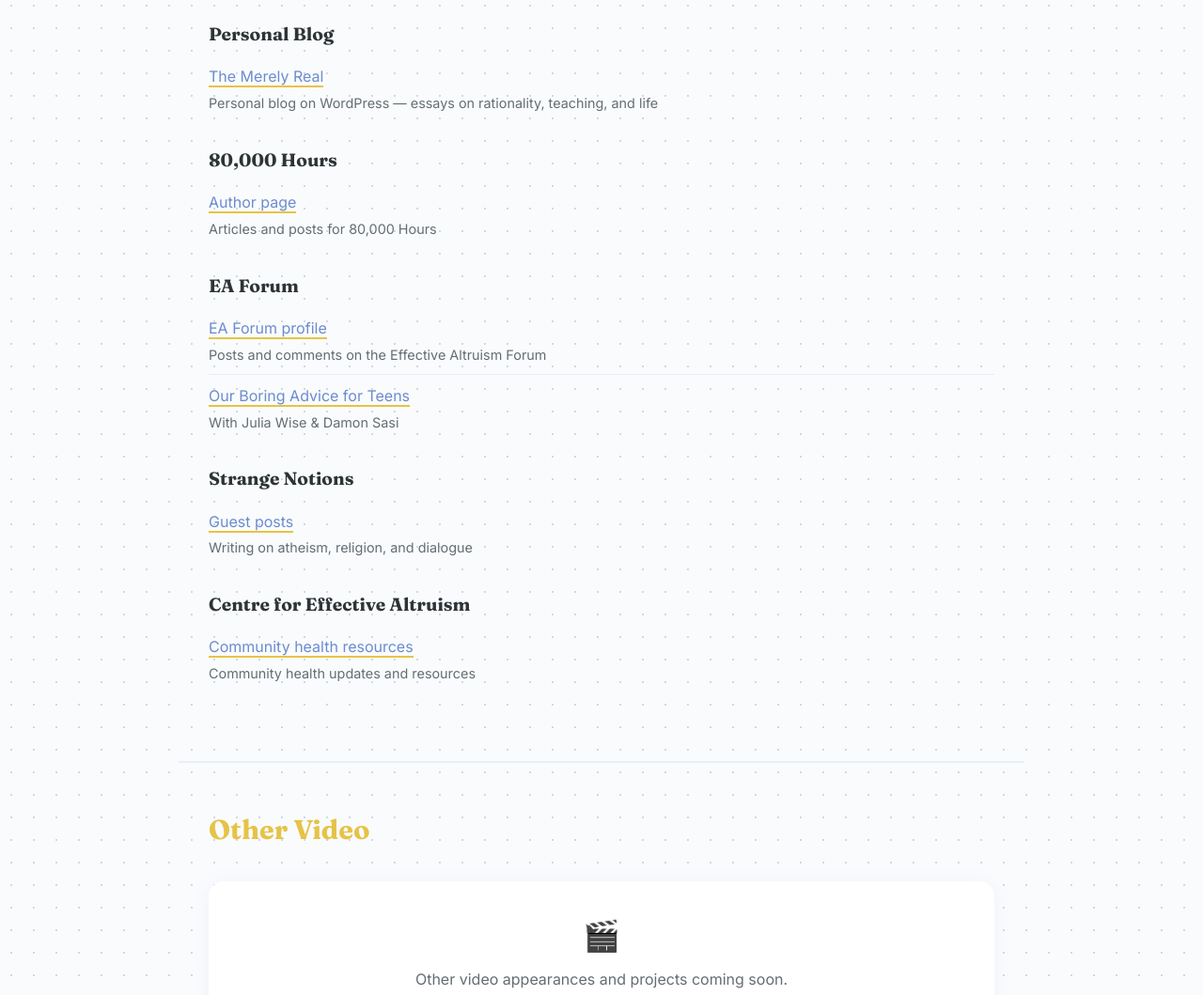
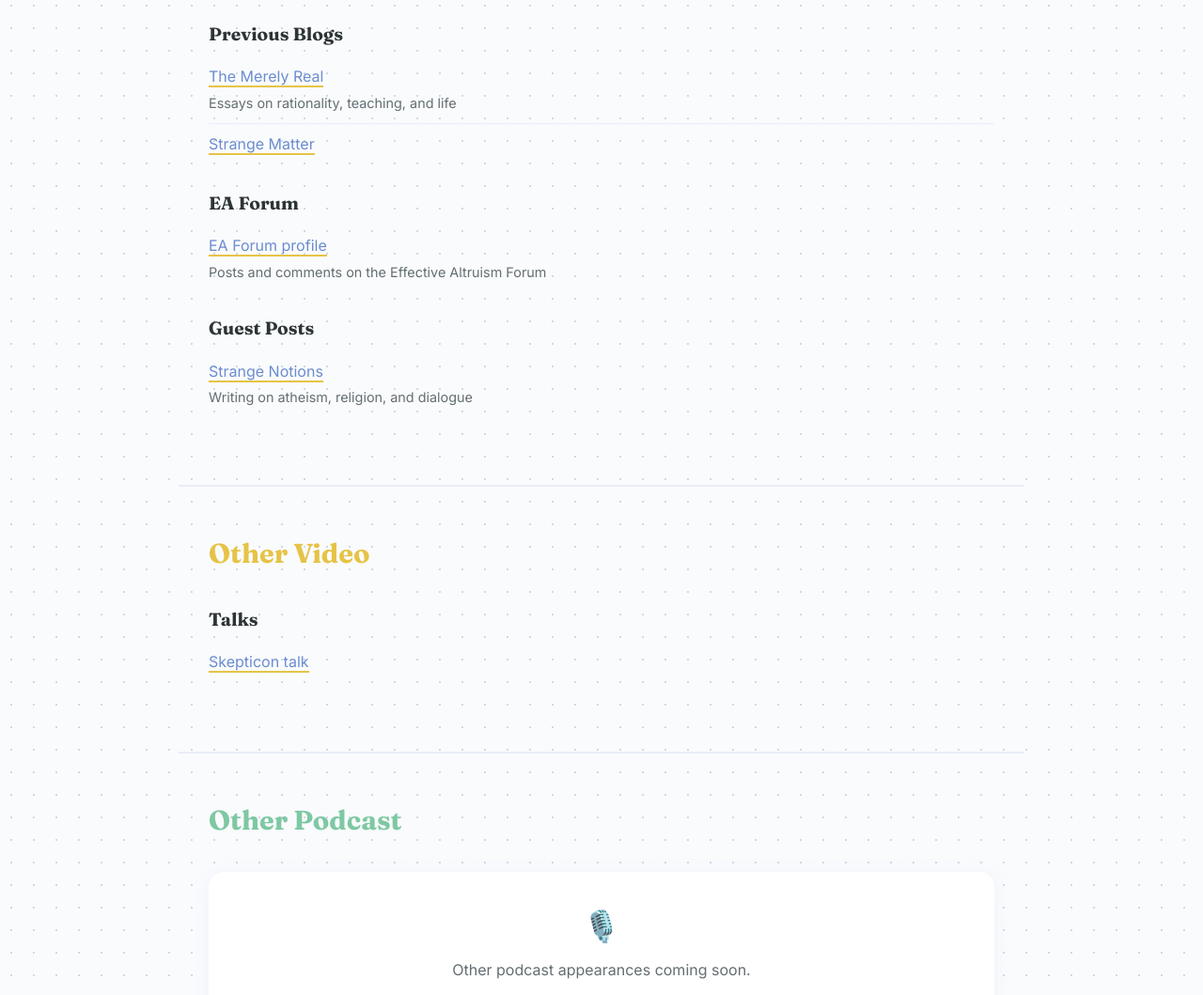
Before and after one commit to chanamessinger/chanamessinger.com, a plain HTML site: page other.html in a window 1280 px wide. Shown: the part 390-1449 px from the top of the page at 94% size. Drawn offline with Linux system fonts and the light colour scheme.

Commit message:
Update other.html: consolidate writing, add video talks

```diff
--- a/other.html
+++ b/other.html
@@ -218,19 +218,14 @@
     <section class="content-section" id="writing">
         <h2>Other Writing</h2>
 
-        <h3>Personal Blog</h3>
+        <h3>Previous Blogs</h3>
         <ul class="link-list">
             <li>
                 <a href="https://themerelyreal.wordpress.com/" target="_blank">The Merely Real</a>
-                <span class="description">Personal blog on WordPress — essays on rationality, teaching, and life</span>
+                <span class="description">Essays on rationality, teaching, and life</span>
             </li>
-        </ul>
-
-        <h3>80,000 Hours</h3>
-        <ul class="link-list">
             <li>
-                <a href="https://80000hours.org/author/chana-messinger/" target="_blank">Author page</a>
-                <span class="description">Articles and posts for 80,000 Hours</span>
+                <a href="https://fantasticastoria.blogspot.com/" target="_blank">Strange Matter</a>
             </li>
         </ul>
 
@@ -240,25 +235,13 @@
                 <a href="https://forum.effectivealtruism.org/users/chana_messinger" target="_blank">EA Forum profile</a>
                 <span class="description">Posts and comments on the Effective Altruism Forum</span>
             </li>
-            <li>
-                <a href="https://forum.effectivealtruism.org/posts/GqC3wDjBRLoGsEKwP/our-boring-advice-for-teens" target="_blank">Our Boring Advice for Teens</a>
-                <span class="description">With Julia Wise &amp; Damon Sasi</span>
-            </li>
         </ul>
 
-        <h3>Strange Notions</h3>
+        <h3>Guest Posts</h3>
         <ul class="link-list">
             <li>
-                <a href="https://strangenotions.com/author/chana-messinger/" target="_blank">Guest posts</a>
+                <a href="https://strangenotions.com/author/chana-messinger/" target="_blank">Strange Notions</a>
                 <span class="description">Writing on atheism, religion, and dialogue</span>
-            </li>
-        </ul>
-
-        <h3>Centre for Effective Altruism</h3>
-        <ul class="link-list">
-            <li>
-                <a href="https://www.centreforeffectivealtruism.org/team/chana-messinger" target="_blank">Community health resources</a>
-                <span class="description">Community health updates and resources</span>
             </li>
         </ul>
     </section>
@@ -266,10 +249,13 @@
     <!-- VIDEO -->
     <section class="content-section" id="video">
         <h2>Other Video</h2>
-        <div class="under-construction">
-            <div class="emoji">🎬</div>
-            <p>Other video appearances and projects coming soon.</p>
-        </div>
+
+        <h3>Talks</h3>
+        <ul class="link-list">
+            <li>
+                <a href="https://www.youtube.com/watch?v=Xx4Tpsk_fnM" target="_blank">Skepticon talk</a>
+            </li>
+        </ul>
     </section>
 
     <!-- PODCAST -->
```
